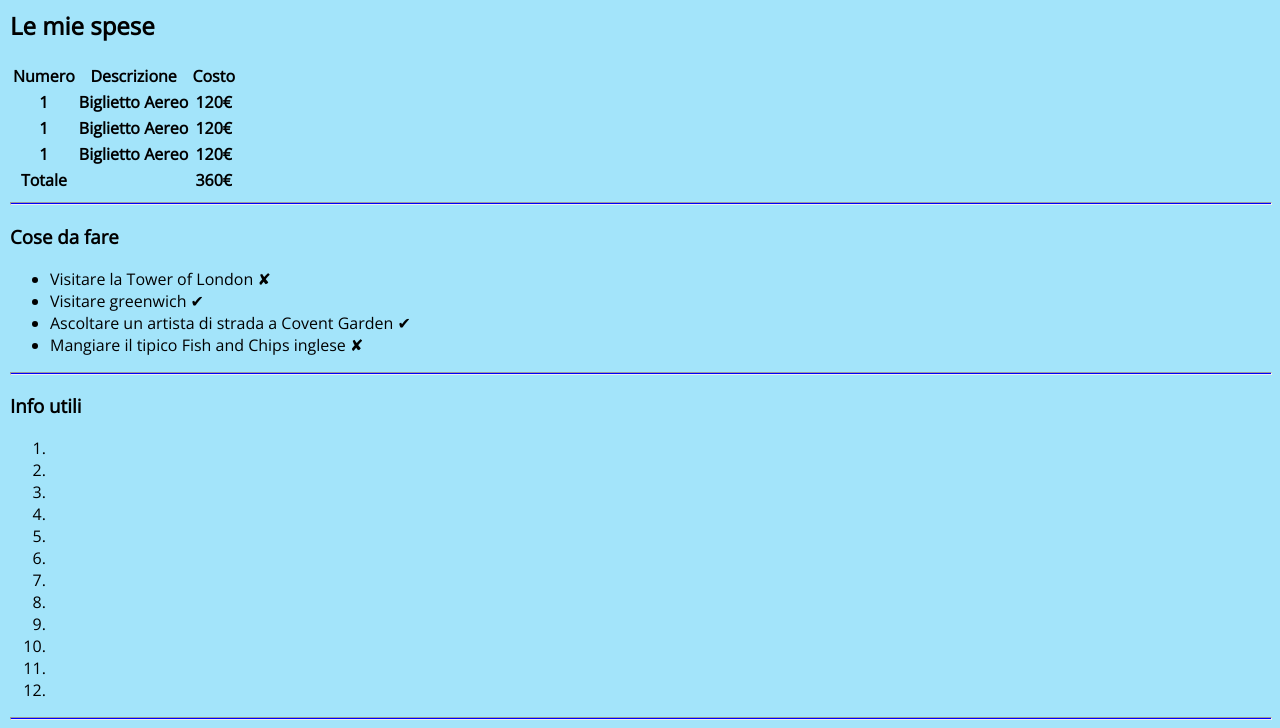
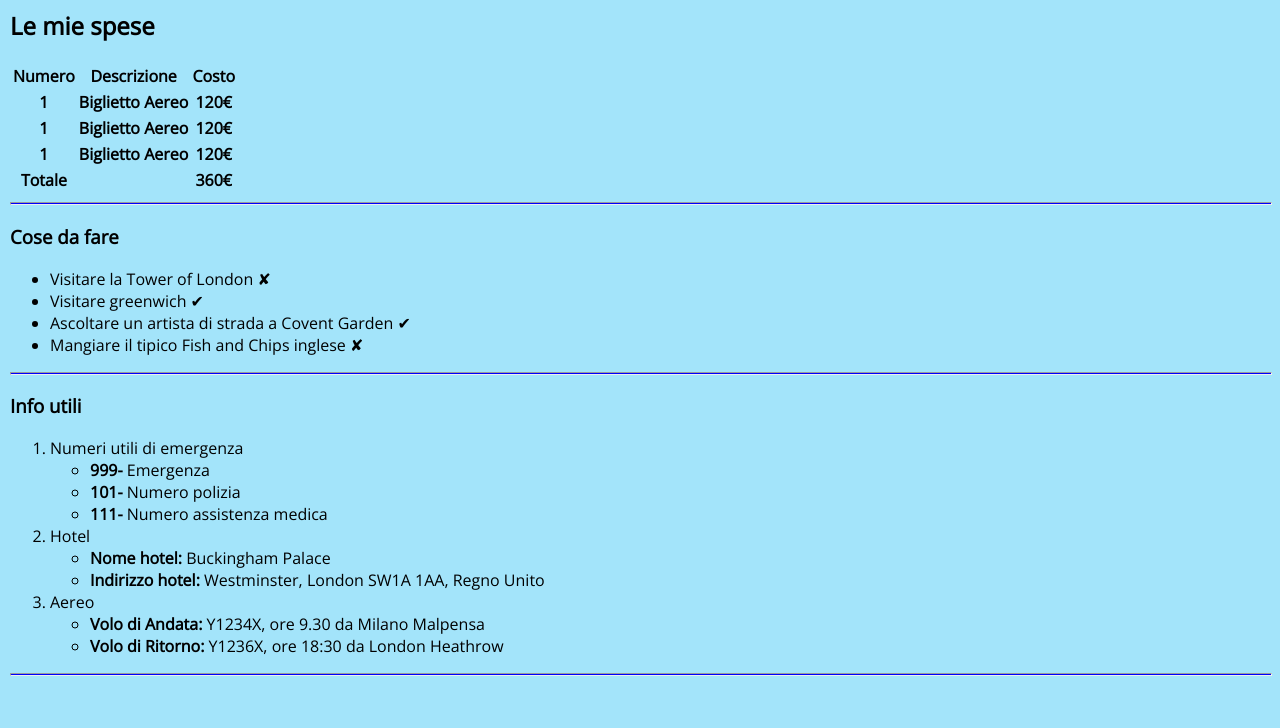
Before and after one commit to PanoramaView/html-london-trip, a plain HTML site: page index.html in a window 1280 px wide. Shown: the part 116-844 px from the top of the page. After the commit the page ends 800 px from the top, so only its background shows below. Drawn offline with nearby package versions, Linux system fonts and the light colour scheme.

Commit message:
Completato section Info Utili

```diff
--- a/index.html
+++ b/index.html
@@ -87,20 +87,24 @@
         <section>
             <h3><strong>Info utili</strong></h3>
             <ol>
-                <li>
-                    <li></li>
-                    <li></li>
-                    <li></li>
+                <li> Numeri utili di emergenza
+                    <ul>
+                        <li><strong>999-</strong> Emergenza</li>
+                        <li><strong>101-</strong> Numero polizia</li>
+                        <li><strong>111-</strong> Numero assistenza medica</li>
+                    </ul>
                 </li>
-                <li>
-                    <li></li>
-                    <li></li>
-                    <li></li>
+                <li> Hotel
+                    <ul>
+                        <li><strong>Nome hotel:</strong> Buckingham Palace</li>
+                        <li><strong>Indirizzo hotel:</strong> Westminster, London SW1A 1AA, Regno Unito</li>
+                    </ul>
                 </li>
-                <li>
-                    <li></li>
-                    <li></li>
-                    <li></li>
+                <li> Aereo
+                    <ul>
+                        <li><strong>Volo di Andata:</strong> Y1234X, ore 9.30 da Milano Malpensa</li>
+                        <li><strong>Volo di Ritorno:</strong> Y1236X, ore 18:30 da London Heathrow</li>
+                    </ul>
                 </li>
             </ol>
             <hr>
```
